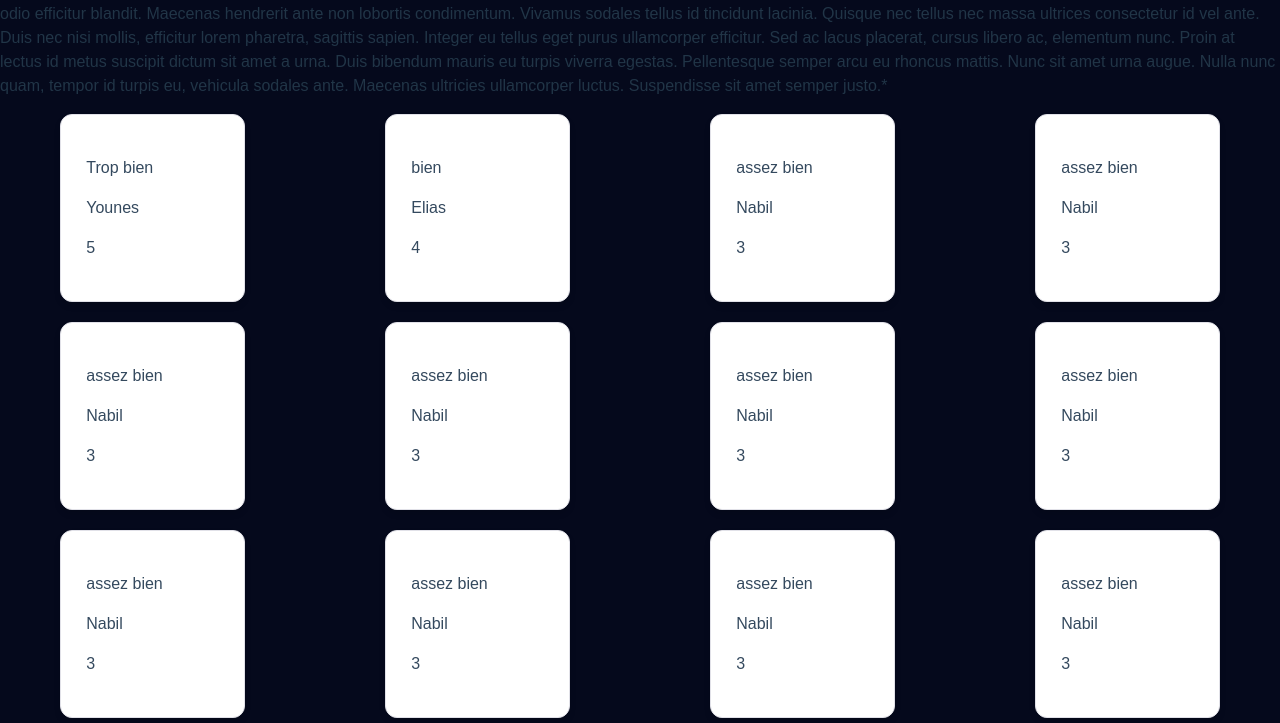
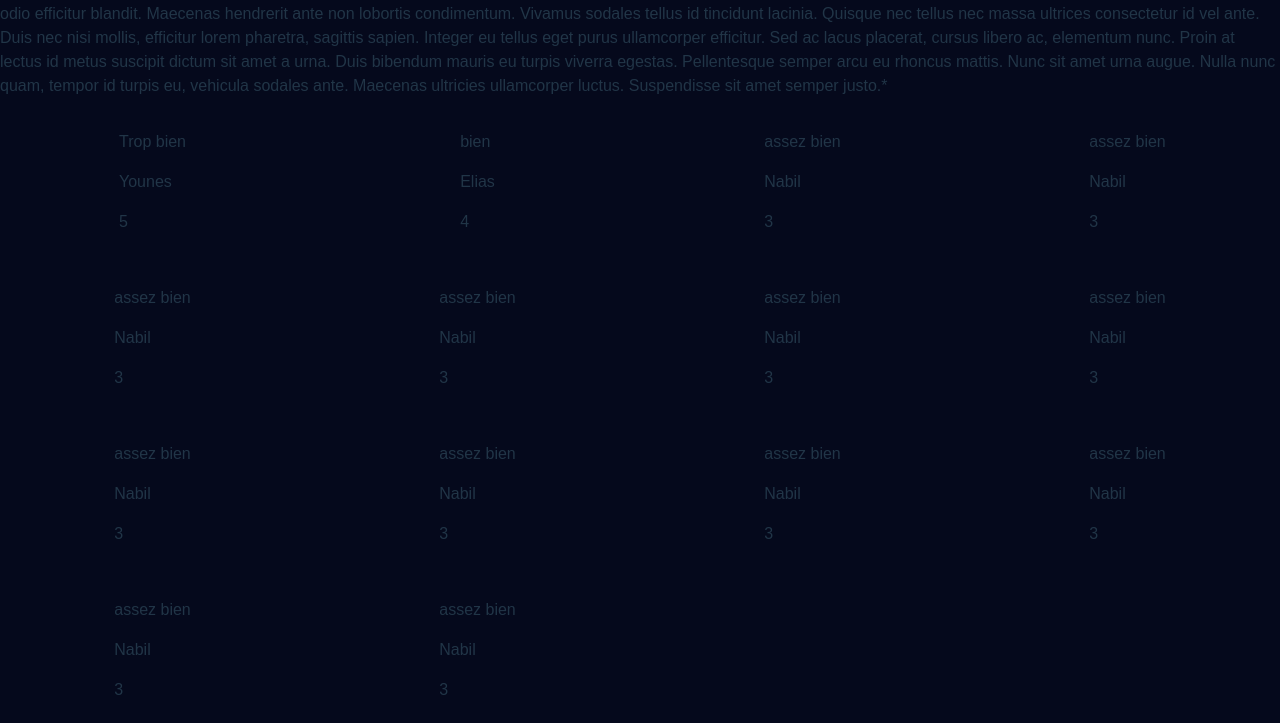
Before and after one commit to LevelingYnov/leveling-web, a React (Vite) app in the folder leveling-frontend/: page /mentions-legales in a window 1280 px wide. Shown: the part 988-1711 px from the top of the page. Built offline with nearby package versions, Linux system fonts and the light colour scheme.

Commit message:
refacto code et ajout du logo

```diff
--- a/leveling-frontend/index.html
+++ b/leveling-frontend/index.html
@@ -2,7 +2,7 @@
 <html lang="en">
   <head>
     <meta charset="UTF-8" />
-    <link rel="icon" type="image/svg+xml" href="/vite.svg" />
+    <link rel="icon" type="image/svg+xml" href="/logo_lev.svg" />
     <meta name="viewport" content="width=device-width, initial-scale=1.0" />
     <title>Lévelling</title>
   </head>
--- a/leveling-frontend/src/App.css
+++ b/leveling-frontend/src/App.css
@@ -11,51 +11,6 @@
 
 main {
     margin-top: 80px;
-}
-
-.fonctionnalites-container {
-    display: flex;
-    flex-wrap: wrap;
-    justify-content: center;
-    gap: 20px;
-    padding: 40px 20px;
-    max-width: 1200px;
-    margin: 0 auto;
-}
-
-.feature-card {
-    background-color: white;
-    border-radius: 12px;
-    box-shadow: 0 4px 6px rgba(0, 0, 0, 0.1);
-    padding: 25px;
-    width: calc(50% - 20px);
-    transition: transform 0.3s ease,
-    box-shadow 0.3s ease;
-    border: 1px solid #e1e1e8;
-}
-
-.feature-card:hover {
-    transform: translateY(-10px);
-    box-shadow: 0 10px 20px rgba(0, 0, 0, 0.15);
-}
-
-.feature-card h2 {
-    color: #2c3e50;
-    margin-bottom: 15px;
-    font-size: 1.3em;
-    border-bottom: 2px solid #3498db;
-    padding-bottom: 10px;
-}
-
-.feature-card p {
-    color: #34495e;
-    font-weight: 300;
-}
-
-@media (max-width: 768px) {
-    .feature-card {
-        width: 100%;
-    }
 }
 
 .download-application-container {
--- a/leveling-frontend/src/App.jsx
+++ b/leveling-frontend/src/App.jsx
@@ -9,44 +9,6 @@
 import iphoneImg from './assets/iphoneDl.png';
 
 function App() {
-    const features = [
-        {
-            id: 1,
-            title: 'Missions Sportives Quotidiennes',
-            description:
-                "Les utilisateurs reçoivent chaque jour entre 1 et 5 missions sportives (les utilisateurs paramètrent les horaires dans lesquels ils sont disponibles), avec des défis à compléter à des horaires aléatoires. Ces missions offrent un sentiment de variété et d'inattendu, incitant les utilisateurs à rester alertes et motivés.",
-        },
-        {
-            id: 2,
-            title: 'Système de Niveaux et de Points',
-            description:
-                'En réussissant des missions, les utilisateurs accumulent des points, montent de niveau, et gagnent en statut. Cette progression leur permet de se fixer des objectifs clairs et de ressentir une satisfaction liée aux accomplissements.',
-        },
-        {
-            id: 3,
-            title: 'Défis entre Utilisateurs',
-            description:
-                "Les utilisateurs peuvent s'affronter lors de défis d'exercices. Ce mode compétitif donne une dimension sociale, renforçant la motivation via la rivalité amicale.",
-        },
-        {
-            id: 4,
-            title: 'Abonnement Premium',
-            description:
-                "L'abonnement débloque des avantages comme des exercices personnalisés qui permettent de progresser plus rapidement physiquement. Les abonnés bénéficient aussi d'objets de personnalisation et d'une immunité pour leur personnage, renforçant leur investissement dans le jeu.",
-        },
-        {
-            id: 5,
-            title: 'Paliers et Difficulté Croissante',
-            description:
-                'Plus les utilisateurs réussissent des missions, plus la difficulté des exercices augmente. Cela maintient le défi intéressant et adapté au niveau de chaque utilisateur, assurant une progression constante.',
-        },
-        {
-            id: 6,
-            title: 'Sanctions et Risques',
-            description:
-                "En cas d'échec aux missions, des pénalités sont infligées (points en moins et missions de pénalités). Si un utilisateur perd tous ses points, son personnage est détruit et son compte est supprimé, ce qui ajoute une pression et une incitation fortes à maintenir l'engagement.",
-        },
-    ];
 
     const logoWidth = 50;
     const logoHeight = 50;
@@ -317,14 +279,6 @@
                     </div>
                 </div>
 
-                <div className="fonctionnalites-container">
-                    {features.map((feature) => (
-                        <div key={feature.id} className="feature-card">
-                            <h2>{feature.title}</h2>
-                            <p>{feature.description}</p>
-                        </div>
-                    ))}
-                </div>
                 <Footer/>
 
                 <Routes>
```
Also changed, not shown: leveling-frontend/public/logo_lev.svg (added).
